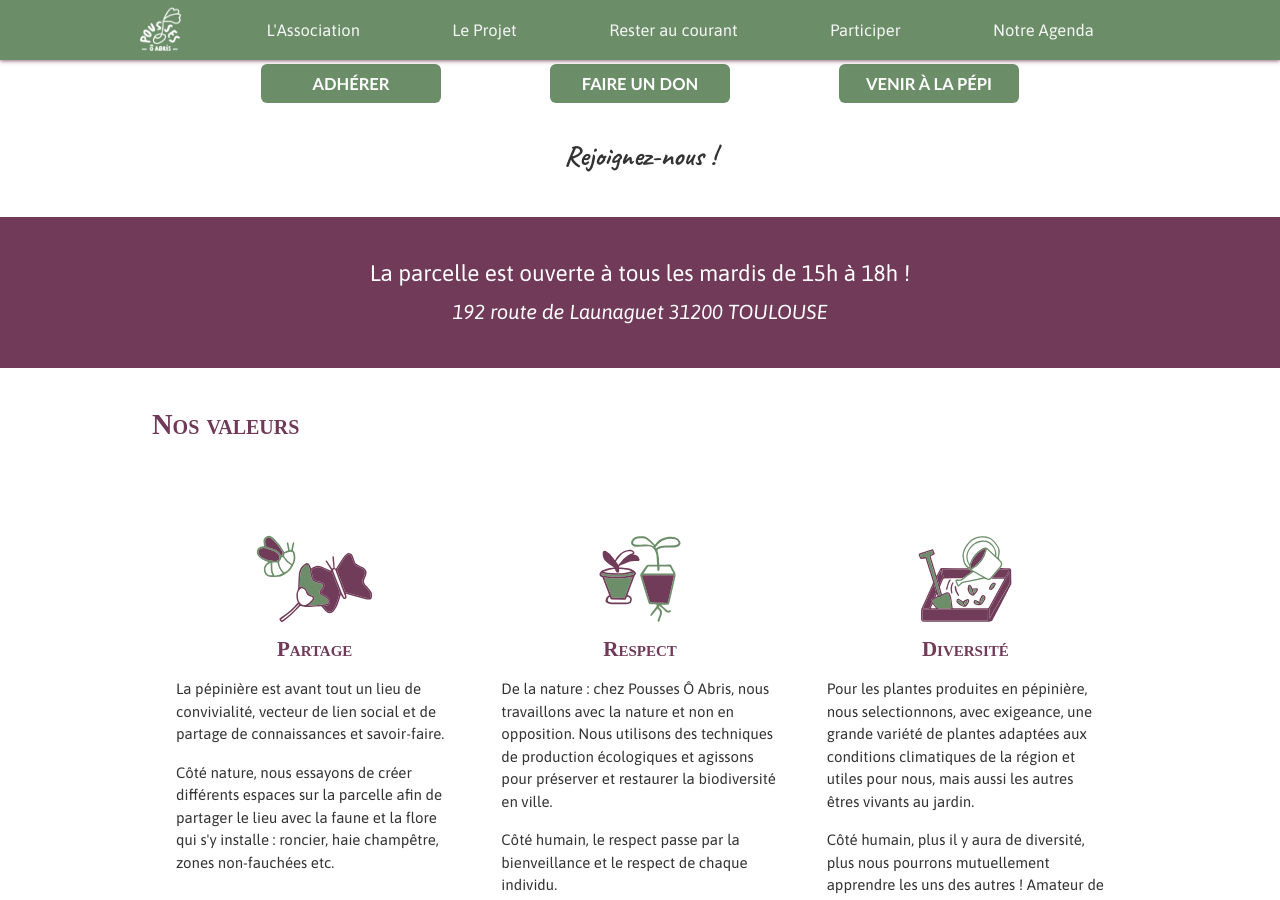
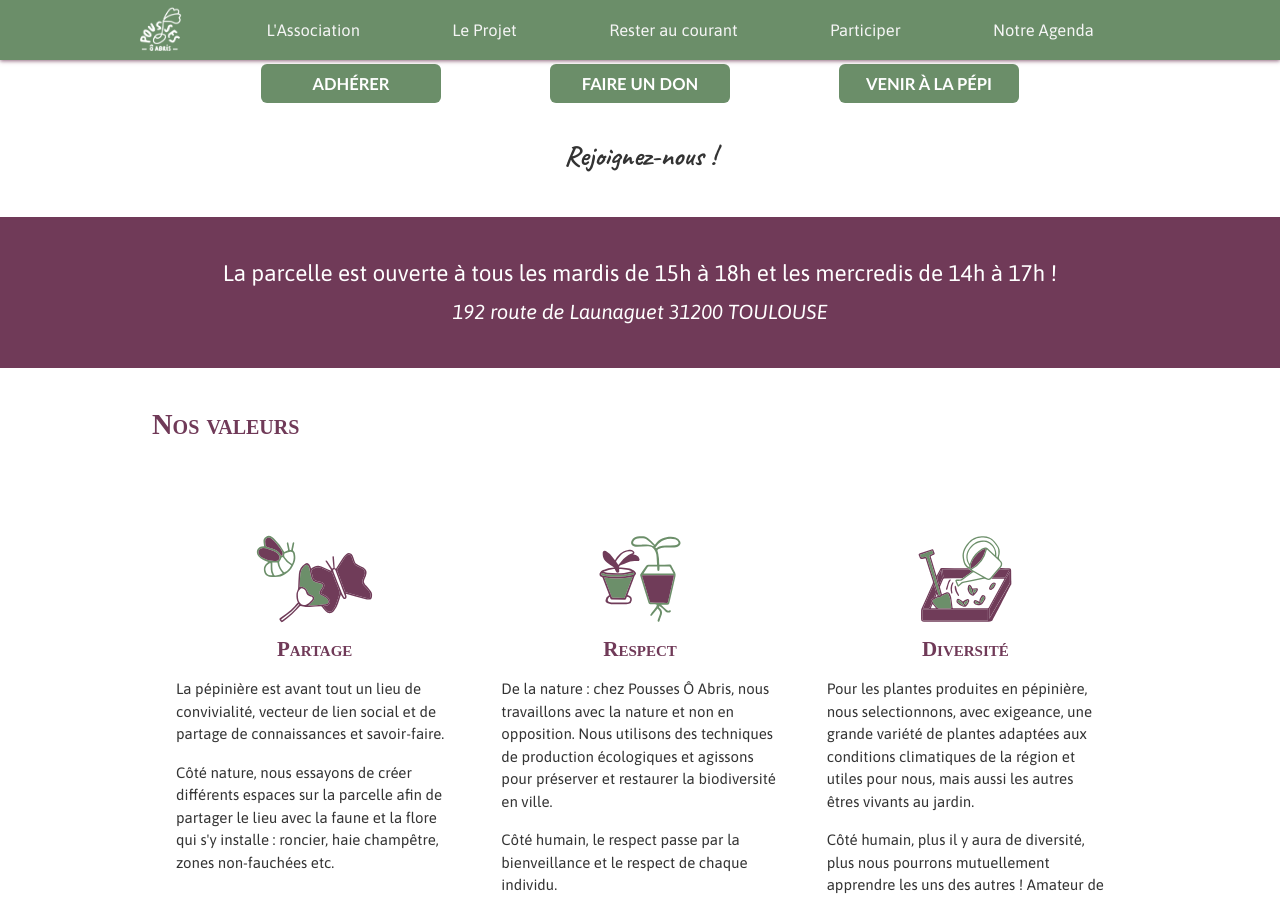
Before and after one commit to poussesoabris/poussesoabris.github.io, a Jekyll site: the page built from index.html, in a window 1280 px wide and 900 px high, scrolled down 5839 px. Built offline with Jekyll 4.4.1, drawn with Linux system fonts in a browser that asks for light colours; some web fonts are replaced.

Commit message:
restore mercredis on banner

```diff
--- a/index.html
+++ b/index.html
@@ -224,7 +224,7 @@ layout: homepage
 </section>
 
 <section class="ouverture container-fluide pb-4" id="horaires">
-    La parcelle est ouverte à tous les mardis de 15h à 18h&nbsp;!
+    La parcelle est ouverte à tous les mardis de 15h à 18h et les mercredis de 14h à 17h&nbsp;!
     <span class="pb-3">192 route de Launaguet 31200 TOULOUSE</span>
 </section>
 
```
